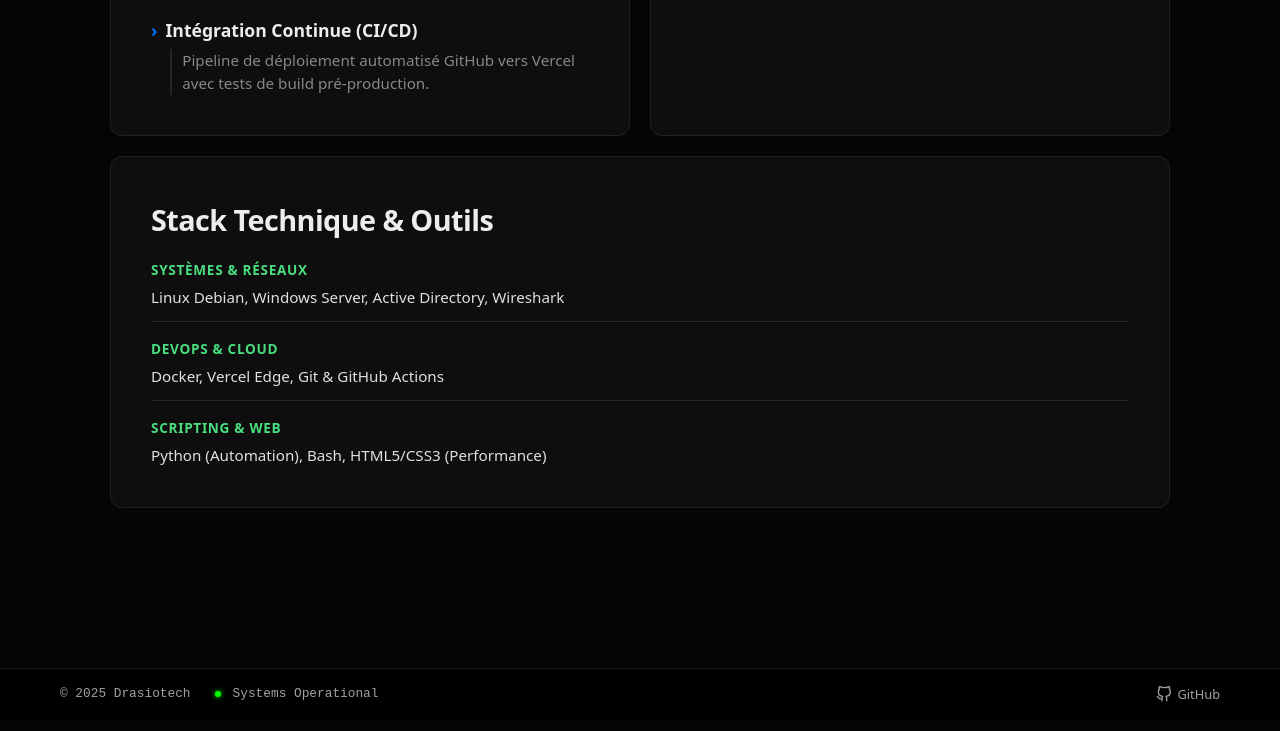
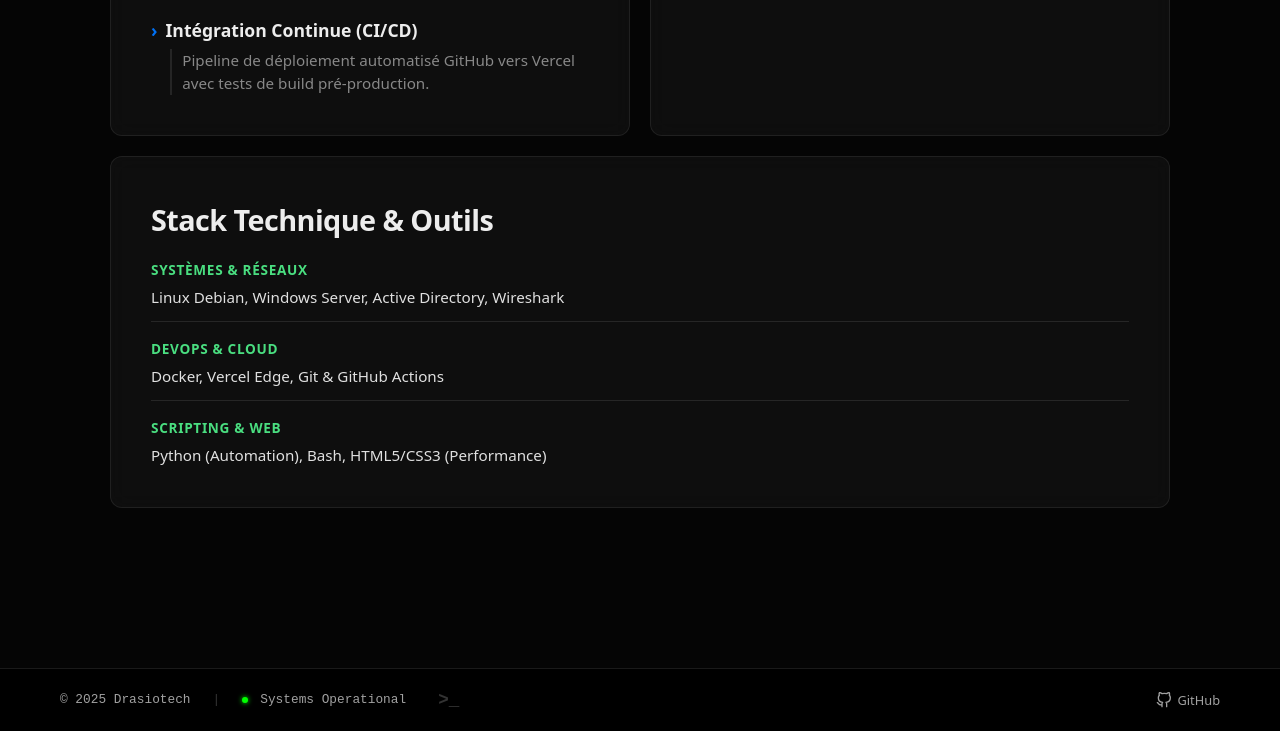
Before and after one commit to NyloodzZ/drasiotech, a website built with webpack: page index.html in a window 1280 px wide. Shown: the part 2404-3135 px from the top of the page. Built offline with nearby package versions, Linux system fonts and the light colour scheme.

Commit message:
Ajout d'un petit easter egg

```diff
--- a/index.html
+++ b/index.html
@@ -588,6 +588,38 @@
       line-height: 1.5;
     }
 
+    .separator {
+      color: #333;
+      margin: 0 10px;
+    }
+
+    .secret-terminal {
+      text-decoration: none;
+      margin-left: 15px;
+      font-family: 'Courier New', Courier, monospace;
+      font-weight: bold;
+      font-size: 1.1rem;
+      color: #333;
+      transition: all 0.3s ease;
+      padding: 2px 5px;
+      border-radius: 4px;
+    }
+
+    .secret-terminal:hover {
+      background-color: rgba(255, 0, 0, 0.1);
+      color: #ff3333;
+      box-shadow: 0 0 10px rgba(255, 0, 0, 0.4);
+    }
+
+    .blink-cursor {
+      animation: blink 1s step-end infinite;
+    }
+
+    @keyframes blink {
+      0%, 100% { opacity: 1; }
+      50% { opacity: 0; }
+    }
+
   </style>
 </head>
 
@@ -736,11 +768,15 @@
 
     <div class="footer-left">
       <span class="mono">© 2025 Drasiotech</span>
-      <a href="/404" aria-label="Zone Secrète" style="text-decoration:none;">
-        <span class="status-dot" style="cursor: pointer;" title="Lancer le protocole d'urgence"></span>
-      </a>
+
+      <span class="separator">|</span>
+
       <span class="status-dot"></span>
       <span class="system-status">Systems Operational</span>
+
+      <a href="/404" class="secret-terminal" aria-label="Accès Backdoor" title="Injecter le Payload (Snake)">
+        <span class="prompt-sign">></span><span class="blink-cursor">_</span>
+      </a>
     </div>
 
 
```
